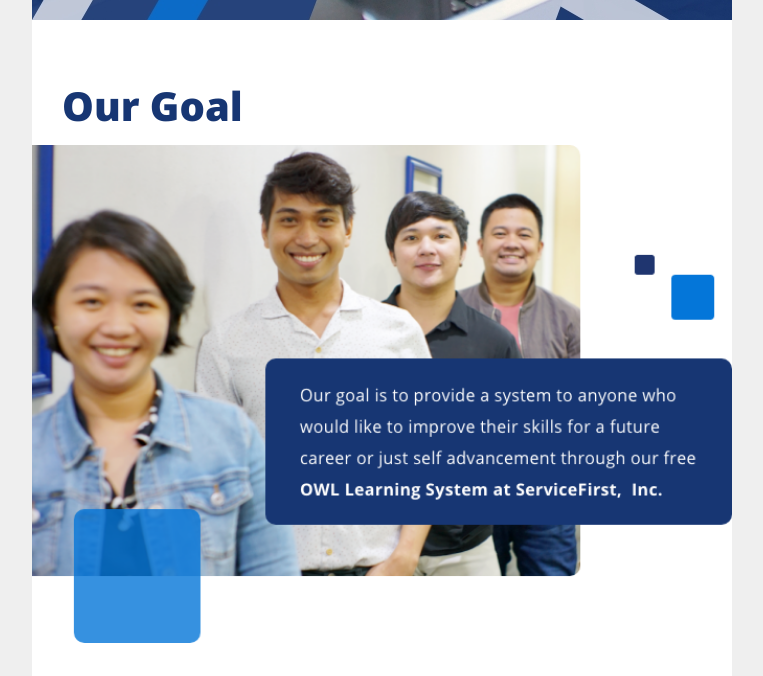
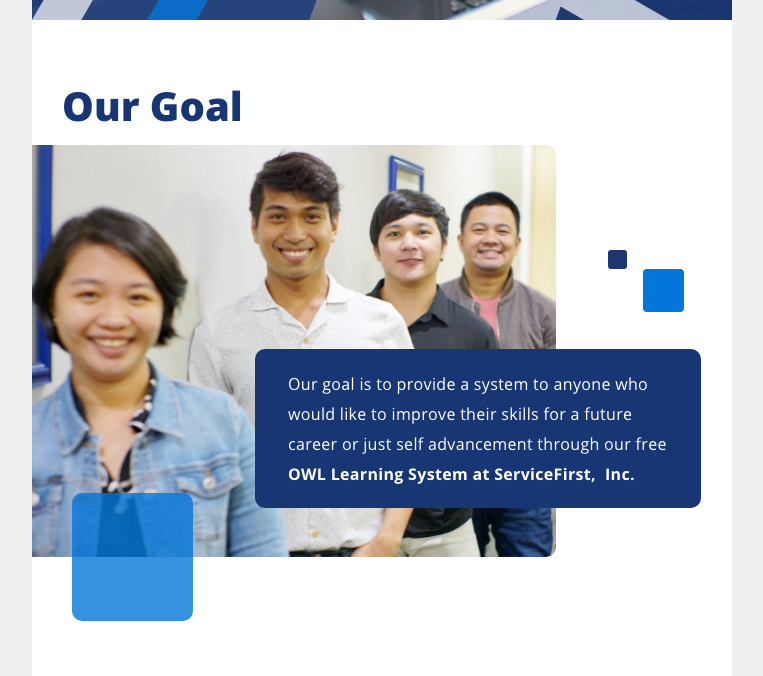
Before and after one commit to raymartzapata15/owl-email-template, a plain HTML site: page index.html in a window 1280 px wide. Shown: the part 836-1512 px from the top of the page, without its empty margins (258-1021 px from the left). Drawn offline with nearby package versions, Linux system fonts and the light colour scheme.

Commit message:
Update index.html

```diff
--- a/index.html
+++ b/index.html
@@ -85,7 +85,7 @@
                             <img
                                 src="./assets/our goal.png"
                                 alt="OWL E-Learning Academy Our Goal"
-                                style="width: 700px;"
+                                style="width: 669px;"
                             >
                         </a>
                     </td>
```
